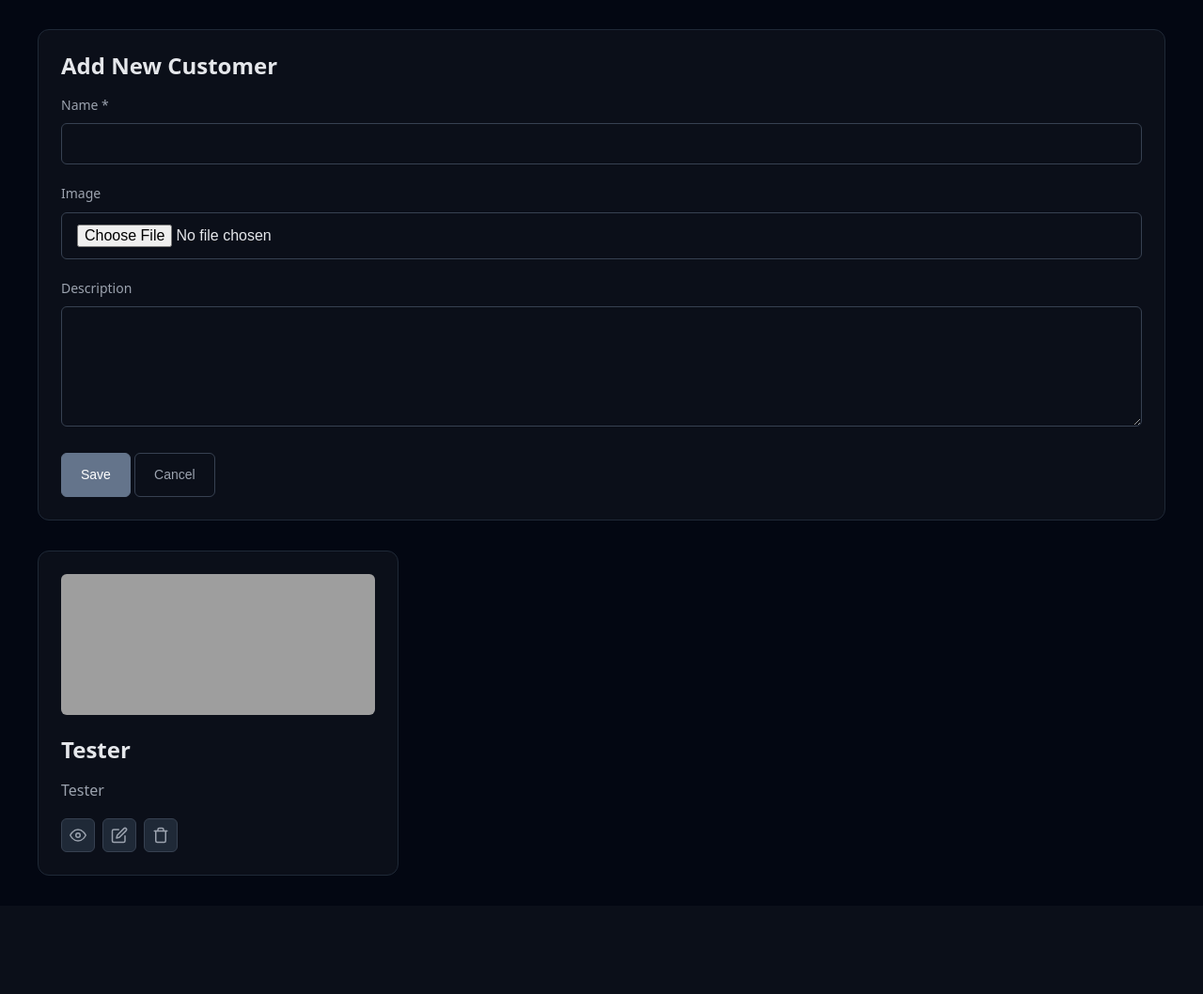
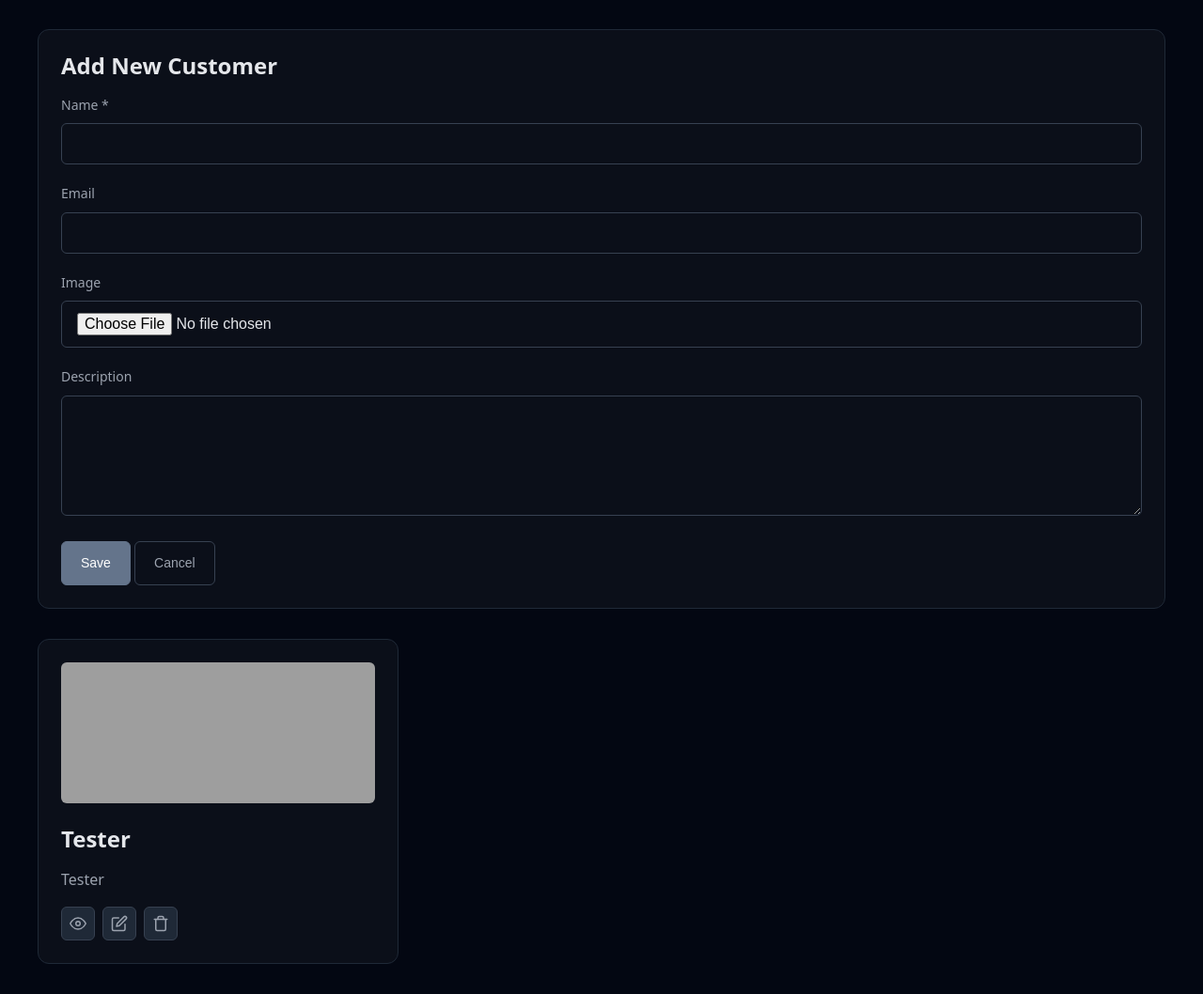
Before and after one commit to bonelarm/Tir, a FastAPI app: page /customers in a window 1280 px wide, after a click on "Add Customer". Shown: the part 156-1214 px from the top of the page at 94% size. Before the commit the page ends 1088 px from the top, so only its background shows below. Run offline with FastAPI, Linux system fonts and the light colour scheme; data comes from the database, SQL or seed files in the repository; both versions use the stored data as it was after the commit; grey boxes are pictures that could not be loaded.

Commit message:
feat: Add email field to customer and contact forms, update database schema, and enhance customer detail display

```diff
--- a/main.py
+++ b/main.py
@@ -103,7 +103,7 @@ def edit_customer(customer_id: int, request: Request):
 
 
 @app.post("/customers/edit/{customer_id}")
-async def update_customer(customer_id: int, name: str = Form(...), description: str = Form(""), image: UploadFile = File(None)):
+async def update_customer(customer_id: int, name: str = Form(...), description: str = Form(""), email: str = Form(""), image: UploadFile = File(None)):
     customer = get_customer(customer_id)
     if not customer:
         return RedirectResponse(url="/customers", status_code=303)
@@ -122,8 +122,8 @@ async def update_customer(customer_id: int, name: str = Form(...), description:
 
     conn = sqlite3.connect(DB_PATH)
     cursor = conn.cursor()
-    cursor.execute("UPDATE customers SET name = ?, description = ?, image = ? WHERE id = ?",
-                   (name, description, image_path, customer_id))
+    cursor.execute("UPDATE customers SET name = ?, description = ?, email = ?, image = ? WHERE id = ?",
+                   (name, description, email, image_path, customer_id))
     conn.commit()
     conn.close()
 
@@ -149,15 +149,15 @@ def delete_customer(customer_id: int):
 
 
 @app.post("/customers/{customer_id}/contact/add")
-def add_contact(customer_id: int, contact_name: str = Form(...), phone: str = Form(...)):
+def add_contact(customer_id: int, contact_name: str = Form(...), phone: str = Form(...), email: str = Form("")):
     customer = get_customer(customer_id)
     if not customer:
         return RedirectResponse(url="/customers", status_code=303)
 
     conn = sqlite3.connect(DB_PATH)
     cursor = conn.cursor()
-    cursor.execute("INSERT INTO contacts (customer_id, name, phone) VALUES (?, ?, ?)",
-                   (customer_id, contact_name, phone))
+    cursor.execute("INSERT INTO contacts (customer_id, name, phone, email) VALUES (?, ?, ?, ?)",
+                   (customer_id, contact_name, phone, email))
     conn.commit()
     conn.close()
 
@@ -175,18 +175,18 @@ def delete_contact(customer_id: int, contact_id: int):
 
 
 @app.post("/customers/{customer_id}/contact/edit/{contact_id}")
-def edit_contact(customer_id: int, contact_id: int, contact_name: str = Form(...), phone: str = Form(...)):
+def edit_contact(customer_id: int, contact_id: int, contact_name: str = Form(...), phone: str = Form(...), email: str = Form("")):
     conn = sqlite3.connect(DB_PATH)
     cursor = conn.cursor()
-    cursor.execute("UPDATE contacts SET name = ?, phone = ? WHERE id = ? AND customer_id = ?",
-                   (contact_name, phone, contact_id, customer_id))
+    cursor.execute("UPDATE contacts SET name = ?, phone = ?, email = ? WHERE id = ? AND customer_id = ?",
+                   (contact_name, phone, email, contact_id, customer_id))
     conn.commit()
     conn.close()
     return RedirectResponse(url=f"/customers/{customer_id}", status_code=303)
 
 
 @app.post("/customers/add")
-async def add_customer(name: str = Form(...), description: str = Form(""), image: UploadFile = File(None)):
+async def add_customer(name: str = Form(...), description: str = Form(""), email: str = Form(""), image: UploadFile = File(None)):
     image_path = None
     if image and image.filename:
         safe_filename = f"{Path(image.filename).stem[:50]}{Path(image.filename).suffix}"
@@ -197,8 +197,8 @@ async def add_customer(name: str = Form(...), description: str = Form(""), image
 
     conn = sqlite3.connect(DB_PATH)
     cursor = conn.cursor()
-    cursor.execute("INSERT INTO customers (name, image, description) VALUES (?, ?, ?)",
-                   (name, image_path, description))
+    cursor.execute("INSERT INTO customers (name, image, description, email) VALUES (?, ?, ?, ?)",
+                   (name, image_path, description, email))
     conn.commit()
     conn.close()
 
--- a/templates/customer_edit.html
+++ b/templates/customer_edit.html
@@ -10,6 +10,10 @@
             <div class="form-group">
                 <label for="name">Name *</label>
                 <input type="text" id="name" name="name" value="{{ customer.name }}" required>
+            </div>
+            <div class="form-group">
+                <label for="email">Email</label>
+                <input type="email" id="email" name="email" value="{{ customer.email or '' }}">
             </div>
             <div class="form-group">
                 <label for="image">Image</label>
--- a/templates/customers.html
+++ b/templates/customers.html
@@ -25,6 +25,10 @@
             <div class="form-group">
                 <label for="name">Name *</label>
                 <input type="text" id="name" name="name" required>
+            </div>
+            <div class="form-group">
+                <label for="email">Email</label>
+                <input type="email" id="email" name="email">
             </div>
             <div class="form-group">
                 <label for="image">Image</label>
@@ -130,13 +134,20 @@ function setView(view) {
         listView.classList.add('hidden');
         tileBtn.classList.add('active');
         listBtn.classList.remove('active');
+        localStorage.setItem('customerView', 'tile');
     } else {
         tileView.classList.add('hidden');
         listView.classList.remove('hidden');
         tileBtn.classList.remove('active');
         listBtn.classList.add('active');
+        localStorage.setItem('customerView', 'list');
     }
 }
+
+document.addEventListener('DOMContentLoaded', function() {
+    const savedView = localStorage.getItem('customerView') || 'tile';
+    setView(savedView);
+});
 </script>
 
 <style>
```
Also changed, not shown: templates/customer_detail.html (+31 -13 lines), tir.db, 1 other file.
